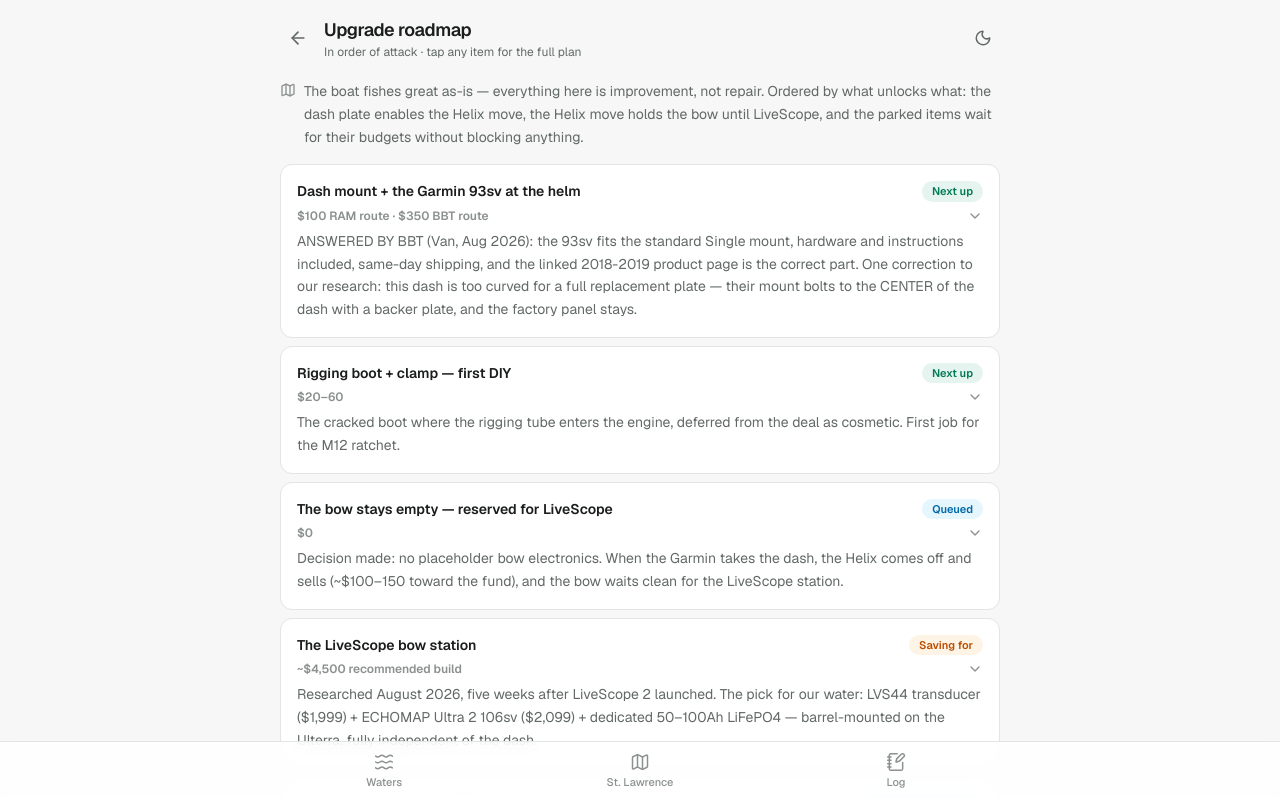
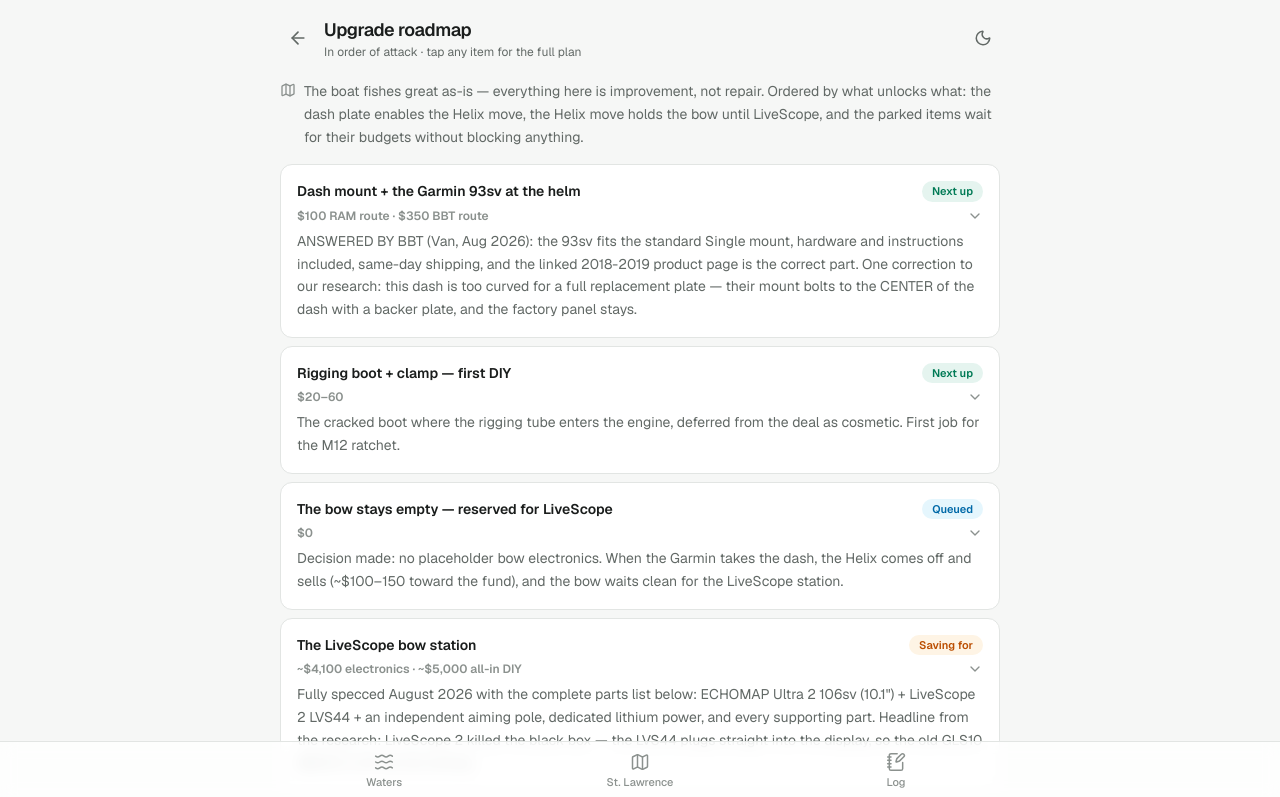
Before and after one commit to eigenvectr/fih, a Next.js app: page /boat-report/roadmap in a window 1280 px wide. Shown: the top 797 px of the page. Built offline with nearby package versions, Linux system fonts and the light colour scheme.

Commit message:
Full LiveScope 2 bow station parts list and costs on the roadmap

```diff
--- a/src/app/boat-report/roadmap/page.tsx
+++ b/src/app/boat-report/roadmap/page.tsx
@@ -5,7 +5,7 @@
 export const metadata = {
   title: "Upgrade roadmap · 2018 Alumacraft Pro 185",
   description:
-    "The boat's upgrade plan in order: BBT dash mount, rigging boot, Helix to the bow, the LiveScope bow station, and the parked wishlist.",
+    "The boat's upgrade plan in order: dash mount for the Garmin, rigging boot, the fully-specced LiveScope 2 bow station with parts list, and the parked wishlist.",
 };
 
 type Status = "next" | "queued" | "saving" | "seasonal" | "parked";
@@ -73,19 +73,71 @@
   {
     title: "The LiveScope bow station",
     status: "saving",
-    cost: "~$4,500 recommended build",
+    cost: "~$4,100 electronics · ~$5,000 all-in DIY",
     summary:
-      "Researched August 2026, five weeks after LiveScope 2 launched. The pick for our water: LVS44 transducer ($1,999) + ECHOMAP Ultra 2 106sv ($2,099) + dedicated 50–100Ah LiFePO4 — barrel-mounted on the Ulterra, fully independent of the dash.",
+      "Fully specced August 2026 with the complete parts list below: ECHOMAP Ultra 2 106sv (10.1\") + LiveScope 2 LVS44 + an independent aiming pole, dedicated lithium power, and every supporting part. Headline from the research: LiveScope 2 killed the black box — the LVS44 plugs straight into the display, so the old GLS10 ($600) is off the list entirely.",
+    parts: [
+      {
+        item: "ECHOMAP Ultra 2 106sv",
+        pick: "The 10.1\" 1280×800 display. In the box: bail mount with quick-release cradle, power cable, sun cover. Deal watch: the GT56UHD-TM variant ($2,500 list) has sold at $2,099 — that transducer is exactly what the dash Garmin needs, so the right sale makes it free.",
+        cost: "$2,100",
+      },
+      {
+        item: "LiveScope 2 LVS44",
+        pick: "The complete system in one box: transducer, Ulterra barrel mount, adjustable perspective shaft mount, Kraken adapter, and an 18-ft cable that plugs directly into the display's network port. No black box, no extra cables to buy.",
+        cost: "$2,000",
+      },
+      {
+        item: "Independent aiming pole",
+        pick: "Budget: RAILBLAZA HEXX Live Pole 60 (~$300 with base). Mid: BeatDown Fixed ($375). Premium: BeatDown Breakaway 2.0 ($550) — folds 90° so it stays on for the run. The Garmin shaft mount from the LVS44 box clamps to any ~1\" pole, so no model-specific bracket needed.",
+        cost: "$300–550",
+      },
+      {
+        item: "Bow battery",
+        pick: "LiTime 12V 50Ah LiFePO4. The station draws ~4–5A total, so 50Ah is a 12-hour day with margin. Dakota Lithium 54Ah (~$350) if the 11-year warranty is worth the doubling.",
+        cost: "$180",
+      },
+      {
+        item: "Lithium wall charger",
+        pick: "NOCO GENIUS10 (10A, LiFePO4 mode). Needed because the MK 315D has no lithium profile — the bow battery comes home and gets its own plug.",
+        cost: "$100",
+      },
+      {
+        item: "Display bow mount",
+        pick: "$0 to start: the included bail screws to the deck (with a backer and Tef-Gel). Upgrade later: RAM 2.25\" D-ball with electronics plate for height and quick-release.",
+        cost: "$0–100",
+      },
+      {
+        item: "Wiring & protection",
+        pick: "Small fuse block or fused bus, battery box with strap, marine ring terminals, adhesive heat shrink. Both Garmin cables come factory-fused, so this is tidiness, not electronics.",
+        cost: "~$75",
+      },
+      {
+        item: "Guard + small stuff",
+        pick: "LVS44 transducer cover as soon as the aftermarket ships them ($40–80), Tef-Gel for every stainless screw into the aluminum deck, cable clips and loom, a 12V cutoff switch.",
+        cost: "~$100",
+      },
+      {
+        item: "Installation",
+        pick: "A genuine DIY afternoon: clamp the barrel mount, route the 18-ft cable up the Ulterra with a service loop, two battery lugs, plug in. Shop alternative at $75–150/hr runs $250–500.",
+        cost: "$0 DIY",
+      },
+    ],
+    partsTotal: "≈ $5,000 as specced",
+    partsNote:
+      "Realistic range $4,700–5,500 depending on pole and battery picks; add $250–500 if a shop installs it. Core electronics alone: $4,100 at MSRP, and no factory LiveScope 2 bundles exist yet (the product is weeks old) — winter should bring them.",
     details: [
       "Why LVS44 over the $2,199 LVS42HD: the 42HD is a close-range (~125 ft) clarity specialist — right for bass-only boats. The LVS44's lower frequency band and 250-ft envelope serve ALL our water: 60–120-ft lakers and salmon, better saltwater behavior for stripers and the Sound, and still a generational clarity jump over the old LVS34 for bass. Bassmaster Elite pro Alton Jones Jr., after three days on the water with both, called the LVS44 the better all-around choice even for most bass anglers.",
-      "Why the Ultra 2 106sv over the cheaper UHD2 93sv: forward-facing sonar rewards pixels — the 106sv's 1280×800 on 10.1\" versus the 93sv's 1024×600 on 9\" is the single most worthwhile ~$900 upsell in the build. Budget fallback: UHD2 93sv + LVS44 ≈ $3,500 total, same sonar data on a coarser canvas. Skip 7-inch units for FFS entirely.",
-      "Why not our existing 93sv: first-gen UHD can't run LiveScope 2 — and the bow needs its own screen anyway.",
-      "Ulterra integration, answered: mechanically clean — the included barrel mount clamps the motor housing (never the auto-stow shaft) and the transducer stows/deploys with the motor; leave a ~10\" cable loop across the pivot and watch the first cycles. Electronically there's no integration and none needed: aim the view by steering the motor. One quirk to expect: while Spot-Locked, the motor's corrections swing the LiveScope view — live with it, use manual holds, or add a pole mount someday.",
-      "Power: dedicated 50Ah LiFePO4 (~$250) runs display + LiveScope ~8–10 hours; 100Ah for tournament days. Separate from the Ulterra's 24V bank.",
-      "Timing note: no LiveScope 2 bundles existed as of Aug 2026 (too new) — waiting until winter likely brings bundles and a firmware maturity cycle. Update the display's software immediately on install, and verify the exact head unit on Garmin's LiveScope 2 compatibility list before ordering.",
+      "Why the Ultra 2 106sv over the cheaper UHD2 93sv: forward-facing sonar rewards pixels — the 106sv's 1280×800 on 10.1\" versus the 93sv's 1024×600 on 9\" is the single most worthwhile ~$900 upsell in the build. Skip 7-inch units for FFS entirely. Why not our existing 93sv: first-gen UHD can't run LiveScope 2 — and the bow needs its own screen anyway.",
+      "Why the pole made the list: the barrel mount aims wherever the Ulterra points — perfect for cruising and searching, but while Spot-Locked the motor's corrections swing the view constantly. The pole is the fix: Spot-Lock holds the boat, the pole holds the picture. Run both — barrel for moving, pole for sitting. This is the acknowledged endgame setup among heavy LiveScope users.",
+      "Why a pole and not a motorized turret (Rite-Hite ~$650–800, DD26 Live Foot $799): the turrets list Ultrex, Fortrex, Ghost, and Force compatibility — none list the Ulterra, almost certainly because of its auto-stow geometry. The manual pole is the Ulterra-safe answer at half the price.",
+      "Aftermarket timing caution: LVS44-specific pole brackets and covers are just reaching market (Summit has announced theirs). Older LVS32/34 brackets do NOT fit the new body — but the in-box Garmin shaft mount on a generic ~1\" pole sidesteps the whole problem.",
+      "Ulterra integration, answered: the included barrel mount clamps the motor housing (never the auto-stow shaft) and the transducer stows/deploys with the motor; leave a ~10\" cable loop across the pivot and watch the first cycles.",
+      "Value alternative if the fund wants relief: Garmin's factory bundle of the Ultra 2 106sv + LiveScope Plus (LVS34 + GLS10) sells at $2,400–2,600 — same 10-inch screen, one sonar generation older, roughly $1,500 less than the LVS44 build. The LVS44 is the pick for our deep-water range, but this is the honest budget door.",
+      "On install day: update the display's software first (LVS44 support may need current firmware), then verify the unit on Garmin's LiveScope 2 compatibility list arrived as expected.",
       "Money-no-object reference: Ultra 2 122sv (or a GPSMAP glass helm) running BOTH transducers — LVS42HD for casting range plus LVS44 for open water (~$7,700–12k). The dual-ducer split is the current pro template.",
       "Cross-brand check: Garmin still leads live-sonar image quality in 2026; Lowrance ActiveTarget 2 is the value alternative; Humminbird MEGA Live 2's TargetLock integration requires an Ultrex — it doesn't support our Ulterra. Lean Garmin.",
-      "Ice-fishing path exists: a zero-degree shaft mount is sold separately and the LVS44 can be repurposed on an ice pod (the dedicated ice variant adds a cold-rated cable).",
+      "Ice-fishing path exists: a zero-degree mount for the LVS42/LVS44 is sold separately and the LVS44 can be repurposed on an ice pod (the dedicated ice variant adds a cold-rated cable).",
     ],
   },
   {
```
